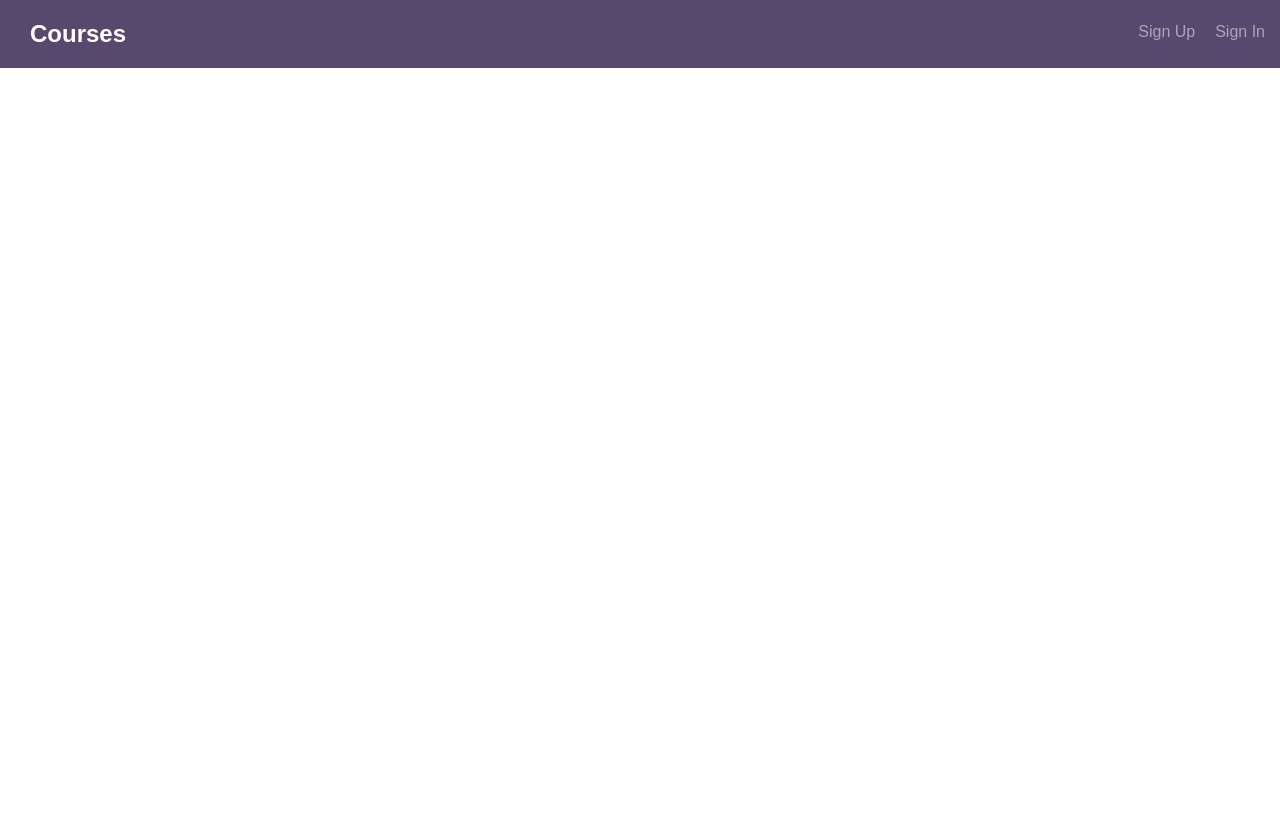
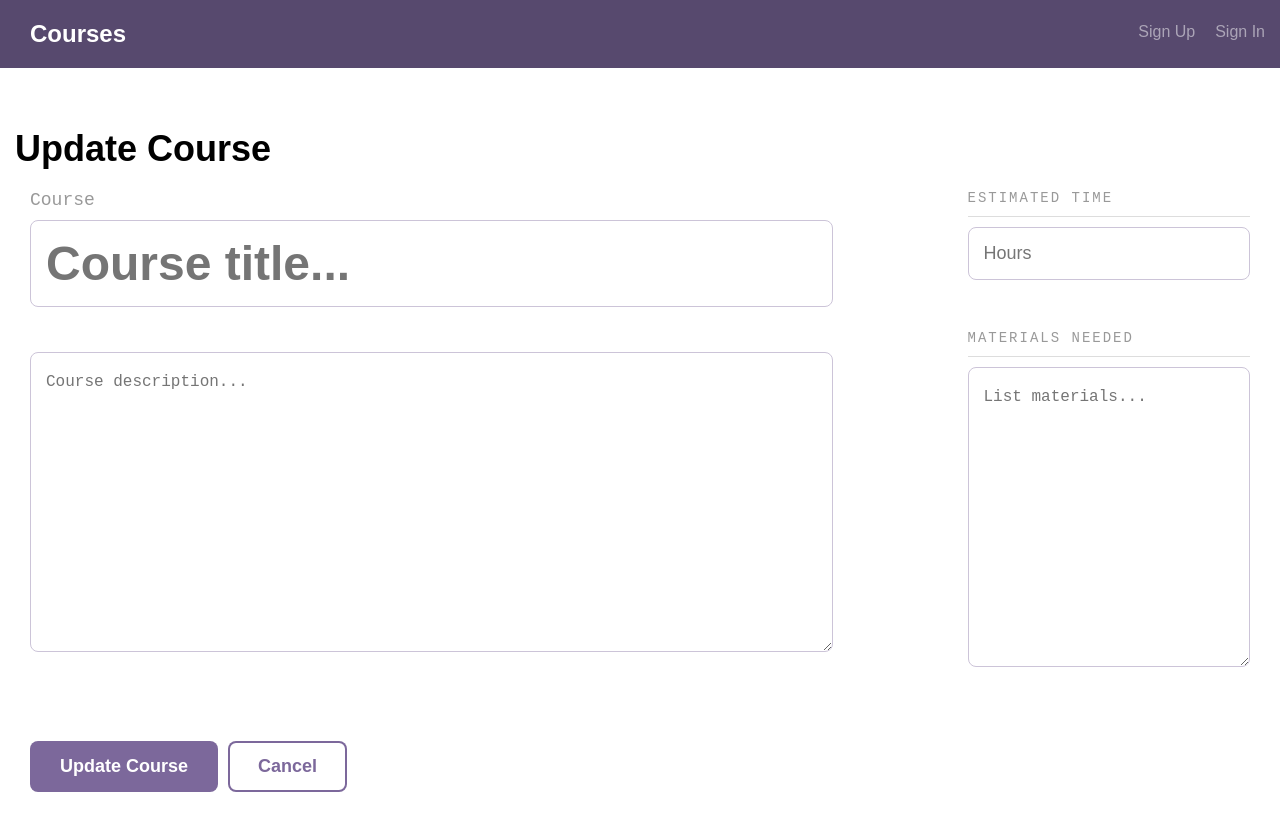
Before and after one commit to dilipagheda/full_stack_app_with_react_and_a_rest_api-v1, a React (Create React App) app in the folder client/: page /courses/1/update in a window 1280 px wide. Before the commit the page ends 800 px from the top, so only its background shows below. Built offline with nearby package versions, Linux system fonts and the light colour scheme; no server answers.

Commit message:
Added a component for UpdateCourse and also a route for it inside App.js

```diff
--- a/client/src/components/App.js
+++ b/client/src/components/App.js
@@ -12,6 +12,7 @@ import UserSignOut from './UserSignOut';
 import CourseDetail from './CourseDetail';
 import CreateCourse from './CreateCourse';
 import PrivateRoute from '../HOC/PrivateRoute';
+import UpdateCourse from './UpdateCourse';
 
 class App extends Component {
   render() {
@@ -22,8 +23,10 @@ class App extends Component {
           <Route path="/" exact component={Courses} />
           <Switch>
             <PrivateRoute path="/courses/create" exact component={CreateCourse} />
+            <Route path="/courses/:id/update" exact component={UpdateCourse} />
             <Route path="/courses/:id"  component={CourseDetail} />
           </Switch>
+
           <Route path="/signin" component={UserSignIn} />
           <Route path="/signup" component={UserSignUp} />
           <Route path="/signout" component={UserSignOut} />
--- /dev/null
+++ b/client/src/components/UpdateCourse.js
@@ -0,0 +1,112 @@
+import React, {Component} from 'react';
+import {Link} from 'react-router-dom';
+
+const axios = require('axios');
+
+class UpdateCourse extends Component {
+
+    state = {course:{
+        title:'',
+        description:'',
+        materialsNeeded:'',
+        estimatedTime:'',
+    }};
+
+    componentDidMount() {
+      //console.log(this.props);
+      if(this.props.location.state){
+          console.log("found:");
+          console.log(this.props.location.state);
+        this.setState({course:this.props.location.state.course})
+      }else{
+        axios.get(`http://localhost:5000/api/courses/${this.props.match.params.id}`)
+        .then( response=> {
+          // handle success
+          console.log(response.data);
+          this.setState({course:response.data});
+        })
+        .catch(function (error) {
+          // handle error
+          console.log(error);
+        })
+        .then(function () {
+          // always executed
+        });
+      }
+    }
+
+    getAuthor = ()=>{
+        if(this.state.course.user){
+            return `By ${this.state.course.user.firstName} ${this.state.course.user.lastName}`
+        }else{
+            return null;
+        }
+
+    }
+
+    onCancel = (event)=>{
+        event.preventDefault();
+        this.props.history.push(`/courses/${this.state.course._id}`);
+    }
+
+    handleSubmit = (event) => {
+        event.preventDefault();
+    }
+
+    render(){
+
+        return (<div>
+            <div className="bounds course--detail">
+              <h1>Update Course</h1>
+              <div>
+                <form>
+                  <div className="grid-66">
+                    <div className="course--header">
+                      <h4 className="course--label">Course</h4>
+                      <div>
+                          <input id="title" name="title" type="text" className="input-title course--title--input" placeholder="Course title..."
+                          value={this.state.course.title}/>
+                      </div>
+                      <p>{this.getAuthor()}</p>
+                    </div>
+                    <div className="course--description">
+                      <div>
+                          <textarea id="description" name="description" className="" placeholder="Course description..." value={this.state.course.description}>
+
+                          </textarea>
+                      </div>
+                    </div>
+                  </div>
+                  <div className="grid-25 grid-right">
+                    <div className="course--stats">
+                      <ul className="course--stats--list">
+                        <li className="course--stats--list--item">
+                          <h4>Estimated Time</h4>
+                          <div>
+                              <input id="estimatedTime" name="estimatedTime" type="text" className="course--time--input"
+                              placeholder="Hours" value={this.state.course.estimatedTime}/>
+                          </div>
+                        </li>
+                        <li className="course--stats--list--item">
+                          <h4>Materials Needed</h4>
+                          <div>
+                              <textarea id="materialsNeeded" name="materialsNeeded" className="" placeholder="List materials..." value={this.state.course.materialsNeeded}>
+
+                              </textarea>
+                           </div>
+                        </li>
+                      </ul>
+                    </div>
+                  </div>
+                  <div className="grid-100 pad-bottom">
+                    <button className="button" type="submit" onClick={this.handleSubmit}>Update Course</button>
+                    <button className="button button-secondary" onClick={this.onCancel}>Cancel</button>
+                  </div>
+                </form>
+              </div>
+            </div>
+          </div>);
+    }
+}
+
+export default UpdateCourse
```
